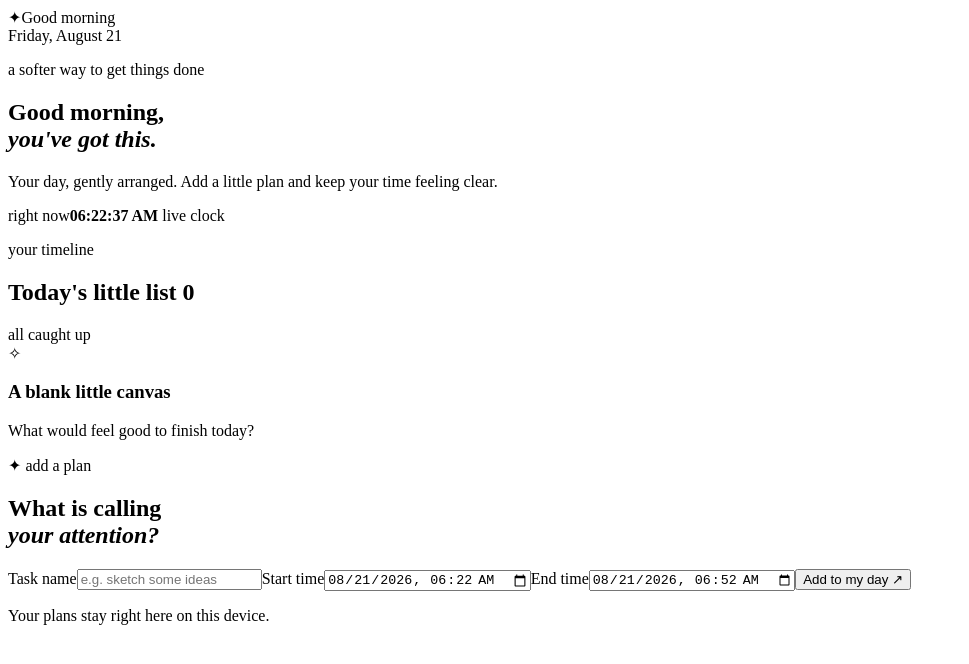
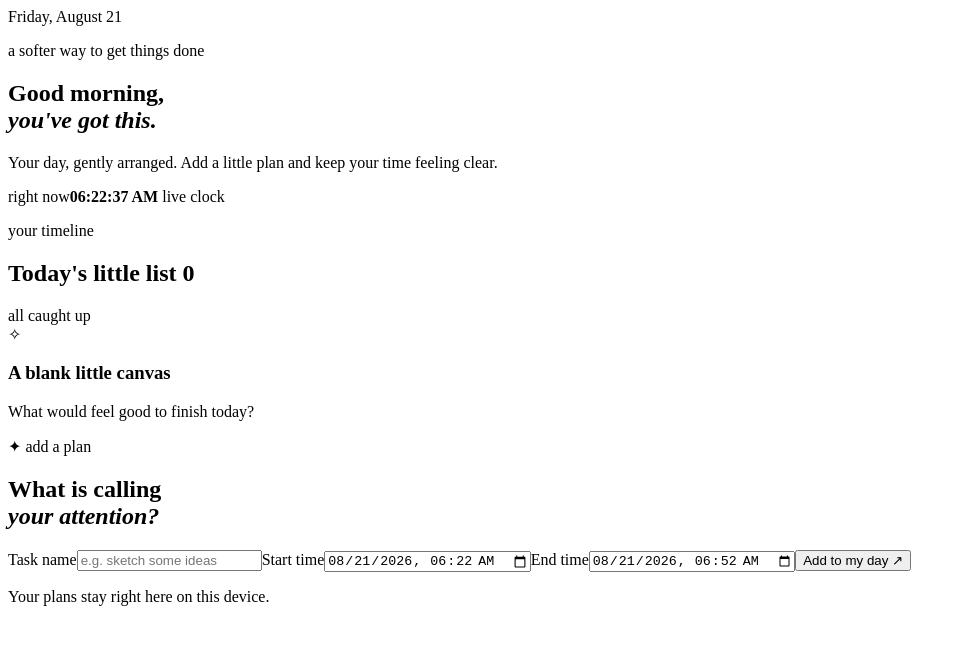
Before and after one commit to Carlo6767/bluebell-todo, a React (Vite) app: page / in a window 1280 px wide. Shown: the top 664 px of the page, without its empty margins (0-969 px from the left). Built offline with nearby package versions, Linux system fonts and the light colour scheme; the HTML template or start-up script is replaced by a standard one.

Commit message:
Remove upper greeting

```diff
--- a/src/App.tsx
+++ b/src/App.tsx
@@ -60,7 +60,6 @@ function App() {
   return (
     <main className="app-shell">
       <header className="topbar">
-        <div className="brand"><span className="brand-mark">✦</span><span>{greeting}</span></div>
         <div className="header-date">{formatDate(now)}</div>
       </header>
 
```
